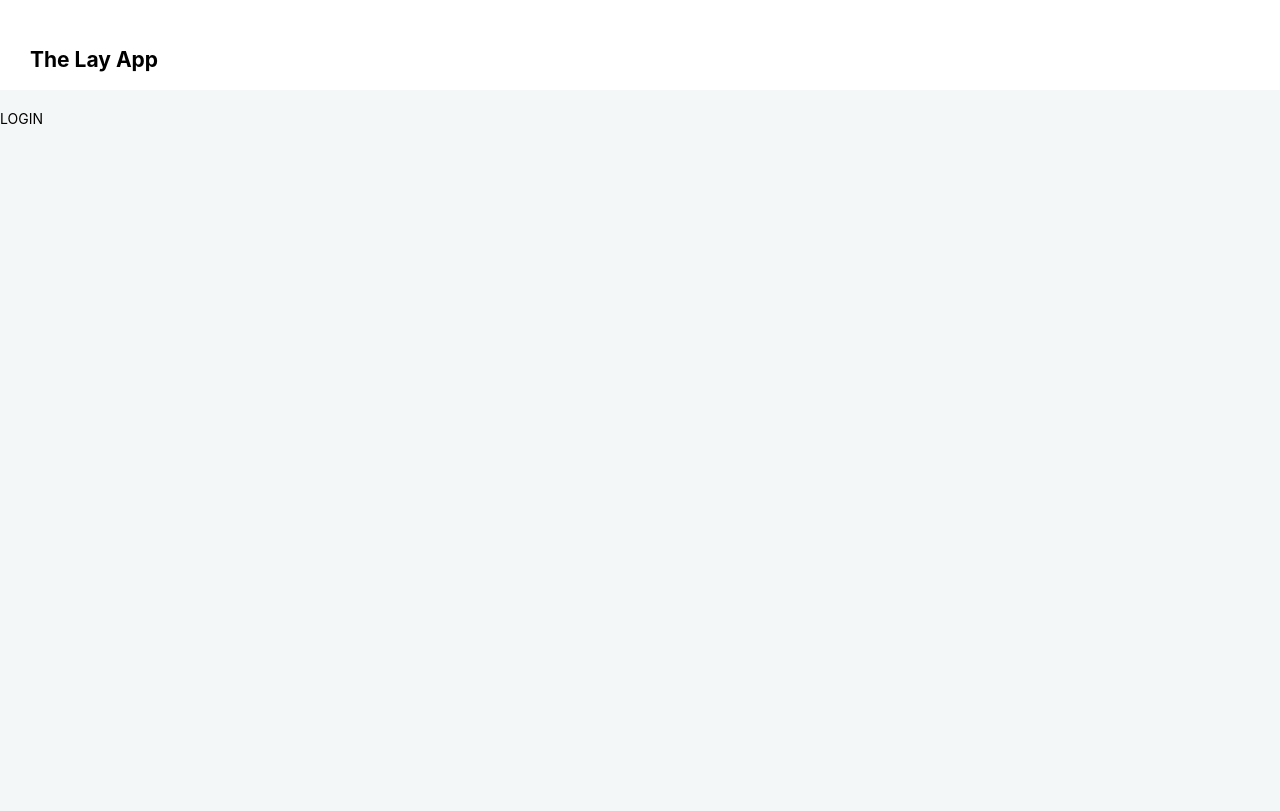
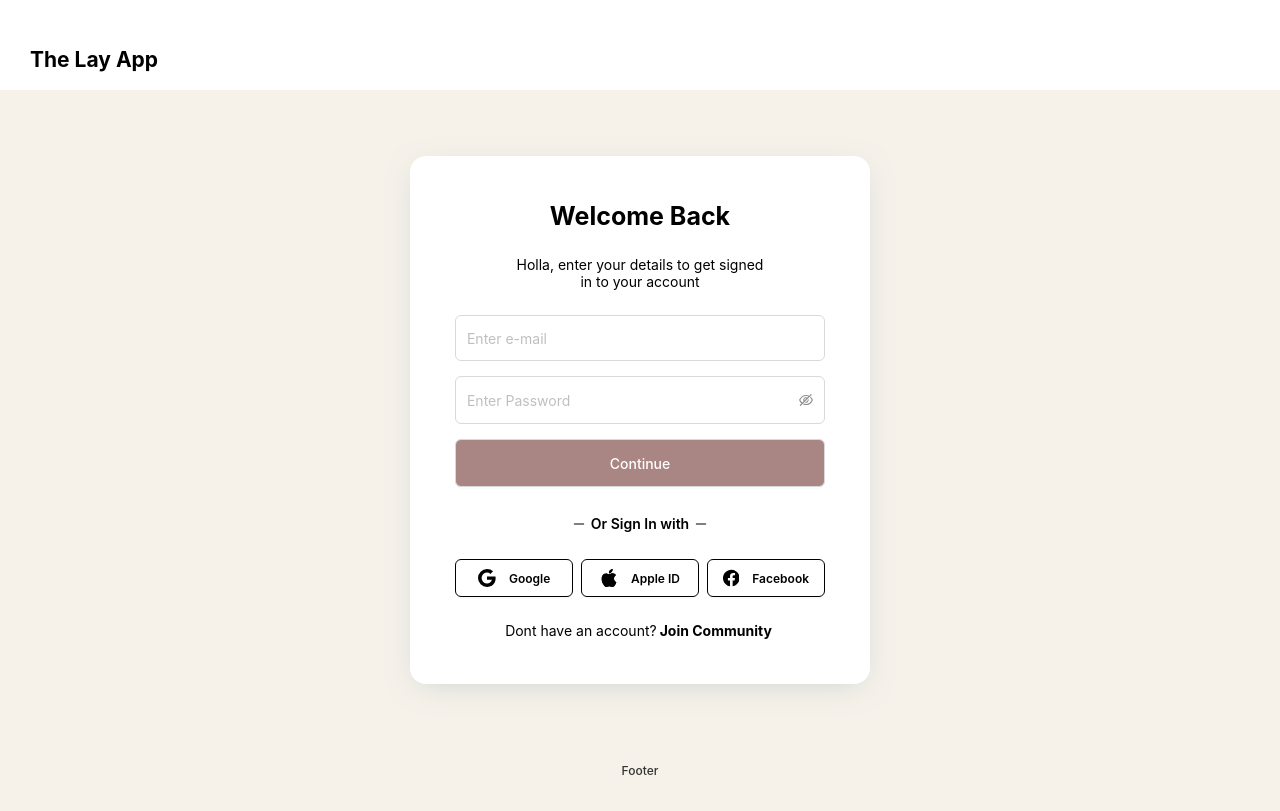
Before and after one commit to whoismuktar/lay-app, a React (Create React App) app: page /welcome in a window 1280 px wide. Built offline with nearby package versions, Linux system fonts and the light colour scheme.

Commit message:
implement auth page; Register & Login

```diff
--- a/src/Assets/styles/index.scss
+++ b/src/Assets/styles/index.scss
@@ -79,6 +79,11 @@ li {
 .cursorPointer {
   cursor: pointer;
 }
+
+.width100 {
+  width: 100%
+}
+
 .allChildrenCenter {
   display: grid;
   place-items: center;
--- a/src/Assets/styles/public.scss
+++ b/src/Assets/styles/public.scss
@@ -1,5 +1,112 @@
-.public__view {
-  background-color: red;
+.public-view {
+  background-color: #f6f2ea;
+
+  .page {
+    min-height: 80vh
+  }
+  .auth-form {
+    .ant-form-item {
+      margin-bottom: 15px;
+    }
+
+    .input__wrapper {
+      input {
+        height: 38px;
+      }
+
+      &__name,
+      &__email {
+        input {
+          height: 46px;
+        }
+      }
+
+    }
+
+
+
+  }
+  .auth-card {
+    padding: 25px;
+
+    .auth-intro {
+      margin-bottom: 25px;
+      text-align: center;
+
+      &__title {
+        margin-bottom: 25px;
+        font-size: 25px;
+        font-weight: bold;
+      }
+      &__subtitle {
+        width: 70%;
+        margin: 0 auto;
+      }
+    }
+
+    .form-cta {
+      button {
+        height: 48px;
+      }
+    }
+
+    .alt-auth {
+      &__intro {
+        display: inline-flex;
+        align-items: center;
+        margin: 25px 0;
+      }
+      &__text {
+        margin: 0 5px;
+        font-weight: 600;
+      }
+      &__icon {
+        margin-top: 5px;
+      }
+
+      &__auths {
+        display: flex;
+        justify-content: space-between;
+        align-items: center;
+
+        .alt-auth__btn {
+          height: 38px;
+          width: 32%;
+          display: flex;
+          align-items: center;
+          text-align: center;
+          justify-content: center;
+          color: #000000;
+          border-color: #000000;
+
+          &__icon {
+            margin-right: 5px;
+            font-size: 18px;
+          }
+
+          &__text {
+            font-weight: 600;
+            font-size: 12px;
+          }
+        }
+      }
+    }
+
+    .auth-switcher {
+      text-align: center;
+      margin-top: 25px;
+
+      &__cta {
+        font-weight: 700;
+        margin: 0 3px;
+        cursor: pointer;
+      }
+    }
+  }
+
+  // .auth-pg {
+
+  // }
 
 }
 .app-footer {
@@ -7,10 +114,12 @@
   // position: sticky;
   bottom: 0;
   width: 100%;
-  height: 60px;   /* Height of the footer */
-  background: #6cf;
+  height: 60px;
   text-align: center;
   display: flex;
   align-items: center;
   justify-content: center;
+  font-weight: 500;
+  font-size: 12px;
+  color: #333333;
 }
--- a/src/Pages/Auth/index.js
+++ b/src/Pages/Auth/index.js
@@ -2,8 +2,10 @@ import React from "react";
 import AuthCard from "../../components/Auth/AuthCard";
 
 function Login(props) {
-  return <div className="login-pg page">
-    <AuthCard />
+  return <div className="auth-pg page allChildrenCenter">
+    <div className="app-card box-shadow2">
+      <AuthCard />
+    </div>
   </div>;
 }
 
--- a/src/components/Auth/AuthCard.js
+++ b/src/components/Auth/AuthCard.js
@@ -1,15 +1,208 @@
-import React from "react";
+import { Button, Form, Input } from "antd";
+import React, { useState } from "react";
+import { BsApple, BsDashLg, BsFacebook, BsGoogle } from "react-icons/bs";
 
-function Login(props) {
+function Login() {
+  const [authState, setAuthState] = useState("login");
+  const isLogin = authState === "login";
+  const isRegister = authState === "register";
+
+  // const validateMessages = {
+  //   required: `${label} is required!`,
+  //   types: {
+  //     email: `${label} is not a valid email!`,
+  //     number: `${label} is not a valid number!`,
+  //   },
+  //   number: {
+  //     range: `${label} must be between ${min} and ${max}`,
+  //   },
+  // };
+
+  const rules = {
+    email: [
+      {
+        required: true,
+        message: "Please enter a valid email!",
+      },
+    ],
+    password: [
+      {
+        required: true,
+        message: "Please enter a valid email!",
+      },
+    ],
+  };
+
+  const onFinish = (values) => {
+    console.log("Success:", values);
+  };
+  const onFinishFailed = (errorInfo) => {
+    console.log("Failed:", errorInfo);
+  };
+
   const LoginForm = () => {
     return (
-      <div className="login-card">LOGIN</div>
-    )
-  }
+      <div className="login-card">
+        <Form
+          name="login"
+          onFinish={onFinish}
+          onFinishFailed={onFinishFailed}
+          autoComplete="off"
+          className="auth-form login-form"
+        >
+          <Form.Item
+            name="email"
+            className="input__wrapper input__wrapper__email"
+            rules={rules.email}
+          >
+            <Input placeholder="Enter e-mail" />
+          </Form.Item>
 
-  return <div className="auth-card">
-    <LoginForm />
-  </div>;
+          <Form.Item
+            name="password"
+            className="input__wrapper input__wrapper_password"
+            rules={rules.password}
+          >
+            <Input.Password placeholder="Enter Password" />
+          </Form.Item>
+        </Form>
+      </div>
+    );
+  };
+  const RegisterForm = () => {
+    return (
+      <div className="register-card">
+        <Form
+          name="login"
+          onFinish={onFinish}
+          onFinishFailed={onFinishFailed}
+          autoComplete="off"
+          className="auth-form login-form"
+        >
+          <Form.Item
+            name="name"
+            className="input__wrapper input__wrapper__name"
+            rules={rules.string}
+          >
+            <Input placeholder="What would you like to be called?" />
+          </Form.Item>
+
+          <Form.Item
+            name="email"
+            className="input__wrapper input__wrapper__email"
+            rules={rules.email}
+          >
+            <Input placeholder="Enter e-mail" />
+          </Form.Item>
+
+          <Form.Item
+            name="password"
+            className="input__wrapper input__wrapper_password"
+            rules={rules.password}
+          >
+            <Input.Password placeholder="Enter Password" />
+          </Form.Item>
+        </Form>
+      </div>
+    );
+  };
+
+  return (
+    <div className="auth-card">
+      <div className="auth-intro">
+        <div className="auth-intro__title">
+          {isLogin && <span>Welcome Back</span>}
+          {isRegister && <span>Join Community</span>}
+        </div>
+        <div className="auth-intro__subtitle">
+          {isLogin && (
+            <span>
+              Holla, enter your details to get signed in to your account
+            </span>
+          )}
+          {isRegister && (
+            <span>Hi there, enter your details to begin your exxperience</span>
+          )}
+        </div>
+      </div>
+
+      <div className="auth-form">
+        {isLogin && <LoginForm />}
+        {isRegister && <RegisterForm />}
+      </div>
+
+      <div className="form-cta">
+        {isLogin && (
+          <Button block className="app-btn" htmlType="submit">
+            Continue
+          </Button>
+        )}
+        {isRegister && (
+          <Button block className="app-btn" htmlType="submit">
+            Join Community
+          </Button>
+        )}
+      </div>
+
+      <div className="alt-auth text-center">
+        <div className="alt-auth__intro">
+          <span className="alt-auth__icon">
+            <BsDashLg />
+          </span>
+          { isLogin &&
+            <span className="alt-auth__text">Or Sign In with</span>
+          }
+          { isRegister &&
+            <span className="alt-auth__text">Or Continue with</span>
+          }
+          <span className="alt-auth__icon">
+            <BsDashLg />
+          </span>
+        </div>
+
+        <div className="alt-auth__auths">
+          <Button className="alt-auth__btn google-auth">
+            <BsGoogle className="alt-auth__btn__icon" />
+            <span className="alt-auth__btn__text">Google</span>
+          </Button>
+          <Button className="alt-auth__btn apple-auth">
+            <BsApple className="alt-auth__btn__icon" />
+            <span className="alt-auth__btn__text">Apple ID</span>
+          </Button>
+          <Button className="alt-auth__btn facebook-auth">
+            <BsFacebook className="alt-auth__btn__icon" />
+            <span className="alt-auth__btn__text">Facebook</span>
+          </Button>
+        </div>
+      </div>
+
+      <div className="auth-switcher">
+        {isLogin && (
+          <div>
+            Dont have an account?
+            <span
+              className="auth-switcher__cta"
+              onClick={() => setAuthState("register")}
+            >
+              Join Community
+            </span>
+          </div>
+        )}
+
+        {isRegister && (
+          <div>
+            <span
+              className="auth-switcher__cta"
+              onClick={() => setAuthState("login")}
+            >
+              Login
+            </span>
+            to continue experience
+          </div>
+        )}
+      </div>
+    </div>
+  );
 }
 
 export default Login;
--- a/src/components/Layout/PublicLayout.js
+++ b/src/components/Layout/PublicLayout.js
@@ -11,7 +11,9 @@ function AuthLayout() {
   const [hideFooter, setHideFooter] = useState(false);
 
   useEffect(() => {
-    const hideFooterList = ["welcome"];
+    const hideFooterList = [];
+    // const hideFooterList = ["welcome"];
+
     if (hideFooterList.includes(currentRoute)) {
       setHideFooter(true)
     }
```
